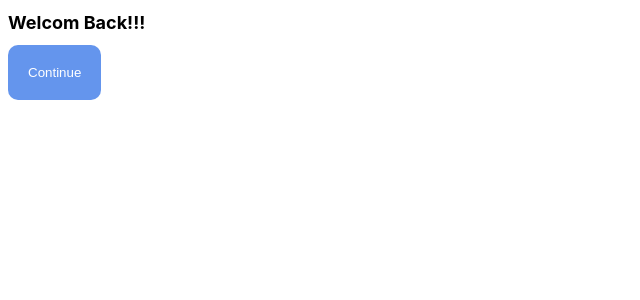
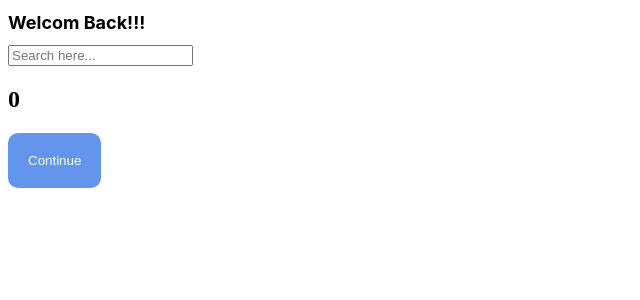
Before and after one commit to Eosdia/react-beginner-app, a React (Create React App) app: page / in a window 1280 px wide. Shown: the top 300 px of the page, without its empty margins (0-640 px from the left). Built offline with nearby package versions, Linux system fonts and the light colour scheme.

Commit message:
learn useEffect

```diff
--- a/src/Button.js
+++ b/src/Button.js
@@ -1,7 +1,35 @@
 import PropTypes from "prop-types";
 import styles from "./Button.module.css";
+import { useEffect, useState } from "react";
 function Button({ text }) {
-  return <button className={styles.btn}>{text}</button>;
+  const [counter, setValue] = useState(0);
+  const [keyword, setKeyword] = useState("");
+  const onClick = () => setValue((preve) => preve + 1);
+  const onChange = (event) => setKeyword(event.target.value);
+  //   console.log("i run all the time");
+  useEffect(() => {
+    console.log("I run when 'keyword' changes.");
+  }, [keyword]);
+  useEffect(() => {
+    console.log("I run when 'counter' clicked.");
+  }, [counter]);
+  useEffect(() => {
+    console.log("I run when 'counter || keyword' changes.");
+  }, [keyword, counter]);
+  return (
+    <div>
+      <input
+        value={keyword}
+        type="text"
+        placeholder="Search here..."
+        onChange={onChange}
+      />
+      <h2>{counter}</h2>
+      <button className={styles.btn} onClick={onClick}>
+        {text}
+      </button>
+    </div>
+  );
 }
 
 Button.propTypes = {
```
